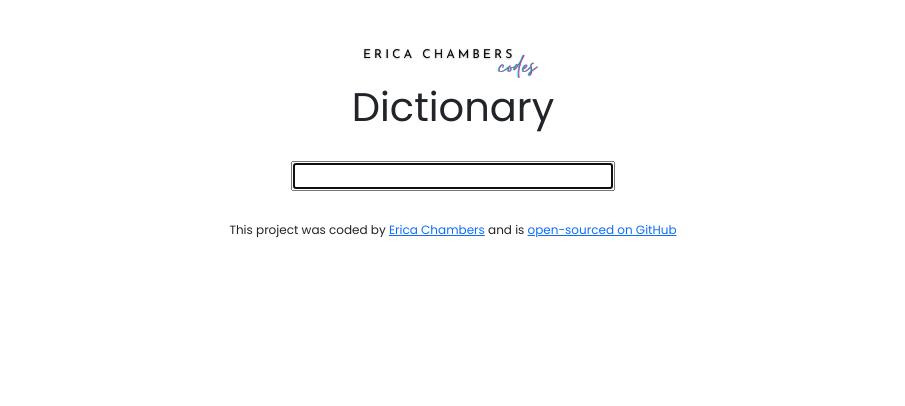
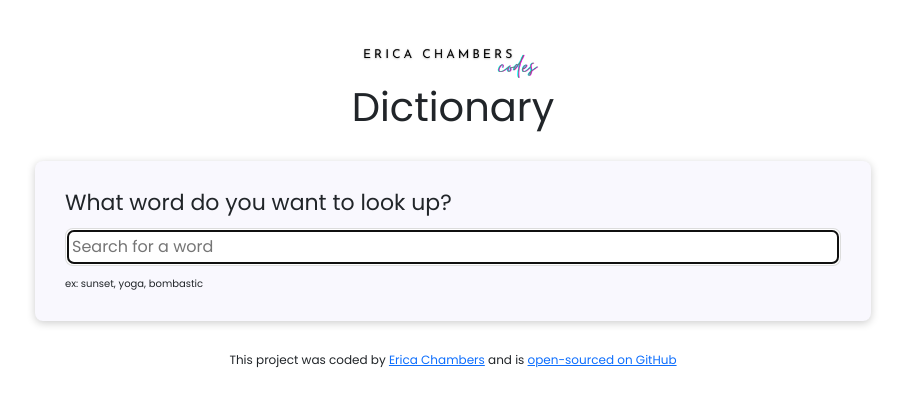
Before and after one commit to ebc1201/react-dictionary-app, a React (Create React App) app: page / in a window 1280 px wide. Shown: the top 406 px of the page, without its empty margins (187-1092 px from the left). Built offline with nearby package versions, Linux system fonts and the light colour scheme; no server answers.

Commit message:
Added css styling

```diff
--- a/public/index.html
+++ b/public/index.html
@@ -21,6 +21,10 @@
       href="https://fonts.googleapis.com/css2?family=Poppins&display=swap"
       rel="stylesheet"
     />
+    <script
+      src="https://kit.fontawesome.com/2e073ff919.js"
+      crossorigin="anonymous"
+    ></script>
     <link rel="apple-touch-icon" href="%PUBLIC_URL%/logo192.png" />
     <!--
       manifest.json provides metadata used when your web app is installed on a
--- a/src/App.css
+++ b/src/App.css
@@ -1,5 +1,9 @@
 body {
   font-family: 'Poppins', sans-serif;
+}
+
+.container {
+  max-width: 900px;
 }
 
 .App-header {
--- a/src/App.js
+++ b/src/App.js
@@ -11,7 +11,7 @@ export default function App() {
           <h1>Dictionary</h1>
         </header>
         <main>
-          <Search defaultKeyword='sunset' />
+          <Search defaultKeyword='book' />
         </main>
         <footer className='App-footer'>
           This project was coded by{' '}
--- /dev/null
+++ b/src/Meaning.css
@@ -0,0 +1,12 @@
+.Meaning h3 {
+  font: 24px;
+  line-height: 1.5;
+  font-weight: bold;
+}
+
+.Meaning .example {
+  font-size: 13px;
+  opacity: 0.8;
+  margin-top: 5px;
+  color: #9c8ec8;
+}
--- a/src/Meaning.js
+++ b/src/Meaning.js
@@ -1,5 +1,6 @@
 import React from 'react';
 import Synonyms from './Synonyms';
+import './Meaning.css';
 
 export default function Meaning(props) {
   console.log(props.meaning);
@@ -8,14 +9,15 @@ export default function Meaning(props) {
       <h3>{props.meaning.partOfSpeech}</h3>
       <div>
         <span>
-          {props.meaning.definition}
-          <br />
-          <strong>Example: </strong>
-          <em>{props.meaning.example}</em>
-          <br />
+          <div className='definition'>{props.meaning.definition}</div>
 
-          <strong>Synonyms: </strong>
-          <Synonyms synonyms={props.meaning.synonyms} />
+          <div className='example'>
+            <em>{props.meaning.example}</em>
+          </div>
+
+          <div className='synonyms'>
+            <Synonyms synonyms={props.meaning.synonyms} />
+          </div>
         </span>
       </div>
     </div>
--- /dev/null
+++ b/src/Results.css
@@ -0,0 +1,22 @@
+.Results h2 {
+  font-size: 36px;
+}
+
+.Results .sound {
+  border: none;
+  display: flex;
+  align-items: center;
+  height: 32px;
+  width: 32px;
+  cursor: pointer;
+  color: #9c8ec8;
+  background-color: #f9f8fe;
+  justify-content: left;
+}
+
+.Results .phonetics {
+  font-size: 22px;
+  padding-left: 10px;
+  color: #9c8ec8;
+  opacity: 0.8;
+}
--- a/src/Results.js
+++ b/src/Results.js
@@ -1,19 +1,37 @@
-import React from 'react';
+import React, { useState } from 'react';
 import Meaning from './Meaning';
+import './Results.css';
 
 export default function Results(props) {
+  const [isSpeaking, setIsSpeaking] = useState(false);
+
+  const speak = () => {
+    const utterance = new SpeechSynthesisUtterance(props.results.word);
+    window.speechSynthesis.speak(utterance);
+    setIsSpeaking(true);
+    utterance.onend = () => setIsSpeaking(false);
+  };
+
   if (props.results && !props.results.message) {
     return (
       <div className='Results'>
-        <h2>
-          <strong>{props.results.word}</strong>
-        </h2>
+        <section>
+          <h2>
+            <strong className='word'>{props.results.word}</strong>
+            <br />
+          </h2>
+          <button className='sound' onClick={speak} disabled={isSpeaking}>
+            <i className='fa-solid fa-volume-high' />
+            {''}
+            <span className='phonetics'>{props.results.phonetic}</span>
+          </button>
+        </section>
 
         {props.results.meanings.map(function (meaning, index) {
           return (
-            <div key={index}>
+            <section key={index}>
               <Meaning meaning={meaning} />
-            </div>
+            </section>
           );
         })}
       </div>
--- a/src/Search.css
+++ b/src/Search.css
@@ -0,0 +1,28 @@
+.Search section {
+  background-color: #f9f8fe;
+  padding: 30px;
+  border-radius: 8px;
+  box-shadow: 0px 2px 8px rgba(0, 0, 0, 0.2);
+  margin: 20px;
+}
+
+.Search input {
+  width: 100%;
+  padding: 5px 5px;
+  border: 2px solid #ddd;
+  border-radius: 8px;
+  color: rgb(84, 98, 98);
+}
+
+.Search .hint {
+  font-size: 10px;
+  text-align: left;
+  margin-top: 10px;
+}
+
+.Search h1 {
+  font-size: 22px;
+  text-align: left;
+  line-height: 24px;
+  padding-bottom: 5px;
+}
--- a/src/Search.js
+++ b/src/Search.js
@@ -35,13 +35,18 @@ export default function Search(props) {
     return (
       <div className='Search'>
         <center>
+          <section>
+            <h1>What word do you want to look up?</h1>
             <form onSubmit={handleSubmit}>
               <input
                 type='search'
                 autoFocus={true}
                 onChange={handleKeywordChange}
+                placeholder='Search for a word'
               />
             </form>
+            <div className='hint'>ex: sunset, yoga, bombastic</div>
+          </section>
         </center>
         <Results results={results} />
       </div>
--- /dev/null
+++ b/src/Synonyms.css
@@ -0,0 +1,12 @@
+.Synonyms {
+  margin: 20px 0 0;
+  padding: 0;
+}
+
+.Synonyms li {
+  display: inline;
+  font-size: 14px;
+  list-style: none;
+  padding-right: 12px;
+  font-size: 12px;
+}
--- a/src/Synonyms.js
+++ b/src/Synonyms.js
@@ -1,4 +1,5 @@
 import React from 'react';
+import './Synonyms.css';
 
 export default function Synonyms(props) {
   if (props.synonyms) {
```
Lines whose indentation alone changed are shown as unchanged.
